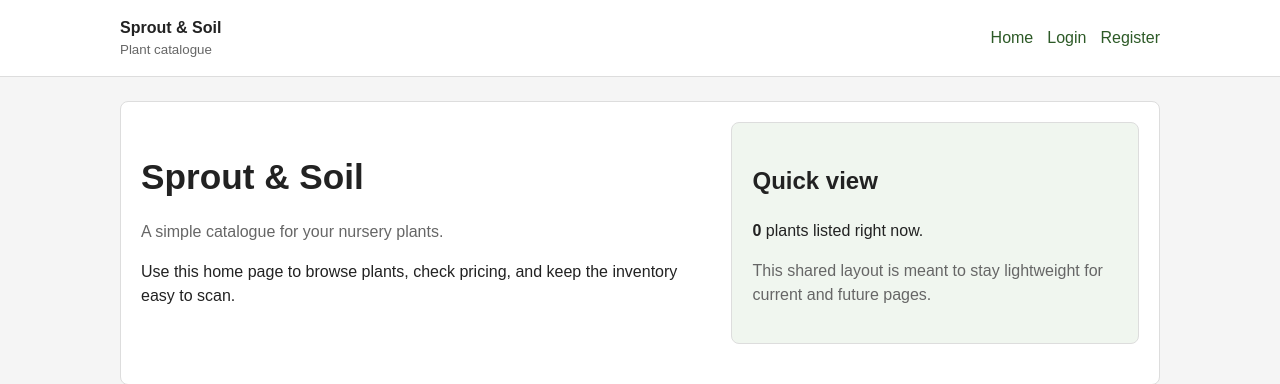
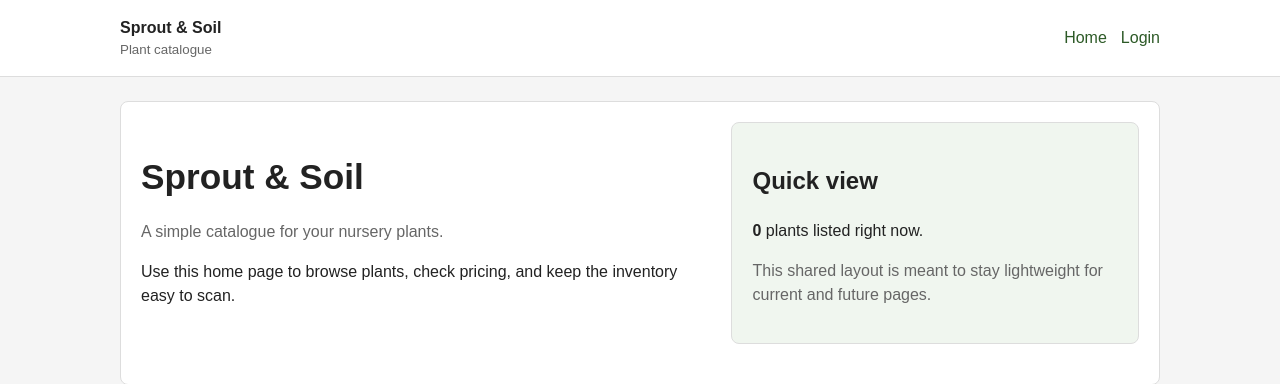
Before and after one commit to rowanjames04/SDS-Plant-Nursery, a Flask app: page / in a window 1280 px wide. Shown: the top 384 px of the page. Run offline with Flask 3, Linux system fonts and the light colour scheme.

Commit message:
I removed the redister button

```diff
--- a/templates/Home.html
+++ b/templates/Home.html
@@ -13,7 +13,6 @@
             <nav class="site-nav">
                 <a href="{{ url_for('home') }}">Home</a>
                 <a href="{{ url_for('login') }}">Login</a>
-                <a href="{{ url_for('register') }}">Register</a>
             </nav>
         </div>
     </header>
```
Also changed, not shown: ui/Home.html (deleted), 1 other file.
